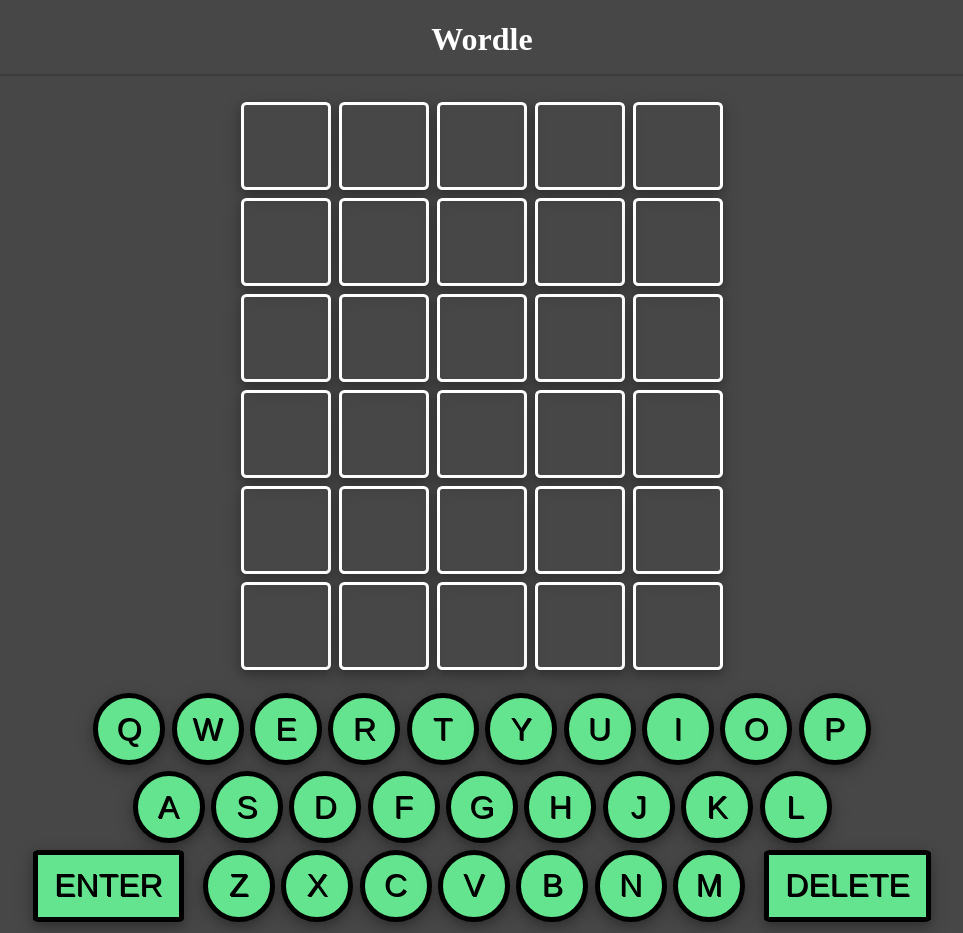
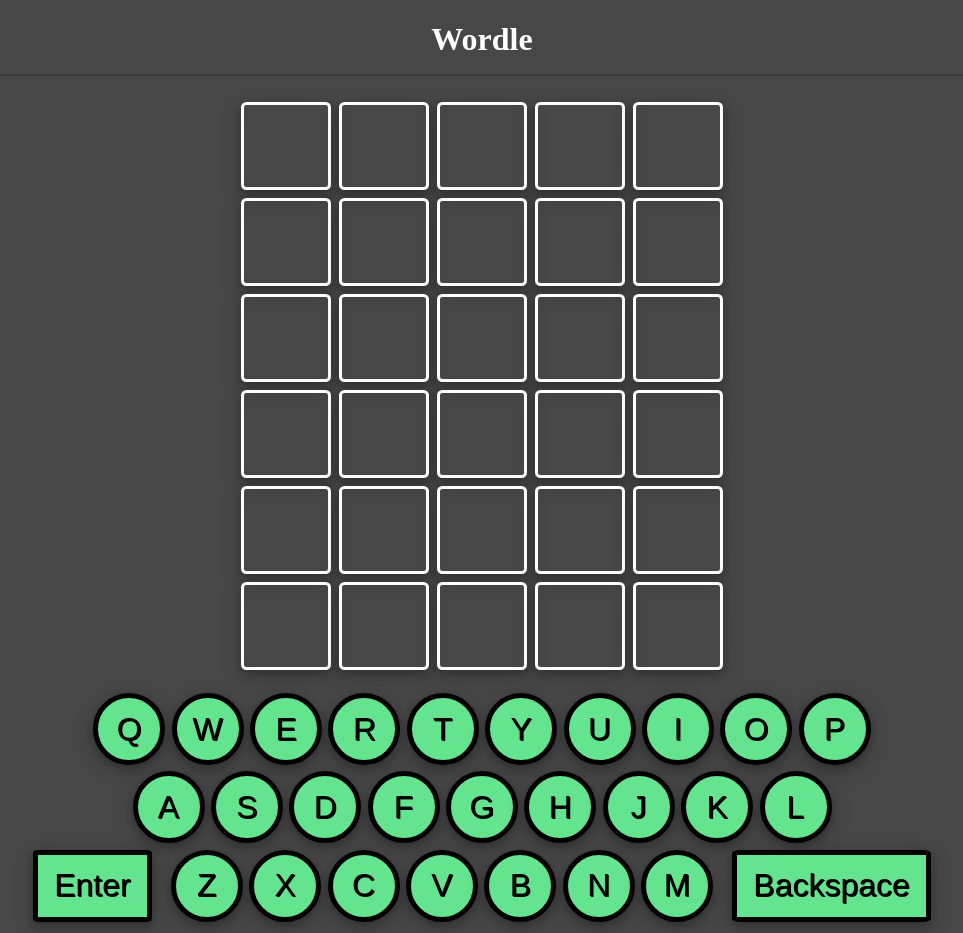
Before and after one commit to nilsishome/SJPI24, a React (Vite) app in the folder Wordle/: page / in a window 1280 px wide. Shown: the whole page, without its empty margins (158-1121 px from the left). Built offline with nearby package versions, Linux system fonts and the light colour scheme.

Commit message:
Add functionality to write letters with 'physical' keyboard

```diff
--- a/Wordle/components/GameBoard.tsx
+++ b/Wordle/components/GameBoard.tsx
@@ -1,16 +1,35 @@
-import React, { JSX } from "react";
+import React, { JSX, MouseEventHandler } from "react";
 
-const GameBoard: React.FC = (): JSX.Element => {
-  const KEYS1 = ["Q", "W", "E", "R", "T", "Y", "U", "I", "O", "P"];
-  const KEYS2 = ["A", "S", "D", "F", "G", "H", "J", "K", "L"];
-  const KEYS3 = ["ENTER", "Z", "X", "C", "V", "B", "N", "M", "DELETE"];
+type Props = {
+  onClick: MouseEventHandler<HTMLButtonElement>;
+};
+
+const GameBoard: React.FC<Props> = ({ onClick }): JSX.Element => {
+  const KEYS1: string[] = ["Q", "W", "E", "R", "T", "Y", "U", "I", "O", "P"];
+  const KEYS2: string[] = ["A", "S", "D", "F", "G", "H", "J", "K", "L"];
+  const KEYS3: string[] = [
+    "Enter",
+    "Z",
+    "X",
+    "C",
+    "V",
+    "B",
+    "N",
+    "M",
+    "Backspace",
+  ];
 
   return (
     <>
       <div>
         {KEYS1.map(
           (_, index: number): JSX.Element => (
-            <button key={index} id={`ID1${index}`} className="keyboard">
+            <button
+              key={index}
+              id={`ID1${index}`}
+              className="keyboard"
+              onClick={onClick}
+            >
               {KEYS1[index]}
             </button>
           )
@@ -19,7 +38,12 @@
       <div>
         {KEYS2.map(
           (_, index: number): JSX.Element => (
-            <button key={index} id={`ID2${index}`} className="keyboard">
+            <button
+              key={index}
+              id={`ID2${index}`}
+              className="keyboard"
+              onClick={onClick}
+            >
               {KEYS2[index]}
             </button>
           )
@@ -28,7 +52,12 @@
       <div>
         {KEYS3.map(
           (_, index: number): JSX.Element => (
-            <button key={index} id={`ID3${index}`} className="keyboard">
+            <button
+              key={index}
+              id={`ID3${index}`}
+              className="keyboard"
+              onClick={onClick}
+            >
               {KEYS3[index]}
             </button>
           )
--- a/Wordle/src/App.tsx
+++ b/Wordle/src/App.tsx
@@ -9,15 +9,16 @@
  *  probably with Express.
  *
  *  I will also create a database - for the first time in this education -
- *  containing high-scores. We will probably use MongoDB.
+ *  containing high-scores. We will use MongoDB.
  *
  *  All functionality will be implemented with the help from TypeScript.
  *  The high-score page will be server-side rendered, either by Pug or EJS.
  *
  *  Step 1: is to create the game itself!
- *    1a. Implement functionality and UI (using a template word-library for now)
+ *    1a. Implement functionality and GUI
  *    1b. Import the real word-library to our backend
  *    1c.
+ *  Step 2: is to create the backend with the game- and API functionality
  */
 
 const App: React.FC = (): JSX.Element => {
@@ -28,14 +29,10 @@
   const [currentGuessIndex, setCurrentGuessIndex] = useState<number>(0);
   const [gameOver, setGameOver] = useState<boolean>(false);
 
-  document.body.style = "background-color: #474747";
-
-  useEffect(() => {
-    const handleKeyUp = (event: KeyboardEvent): void => {
+  const handleUserInput = (userInput: string): void => {
     const newLetters: string[][] = currentLetters.map((row: string[]) => [
       ...row,
     ]);
-      const userInput: string = event.key;
     const emptyIndex: number = newLetters[currentGuessIndex].indexOf("");
 
     if (!gameOver) {
@@ -53,6 +50,18 @@
     }
   };
 
+  const handleOnClick = (event: React.MouseEvent<HTMLButtonElement>): void => {
+    const letter = event.currentTarget.textContent;
+    if (letter) {
+      handleUserInput(letter);
+    }
+  };
+
+  useEffect(() => {
+    const handleKeyUp = (event: KeyboardEvent): void => {
+      handleUserInput(event.key);
+    };
+
     window.addEventListener("keyup", handleKeyUp);
 
     return () => {
@@ -67,7 +76,7 @@
         <GameInput letterBoxes={letterBoxes} currentLetters={currentLetters} />
       </section>
       <section id="keyWrapper">
-        <GameBoard />
+        <GameBoard onClick={handleOnClick} />
       </section>
     </main>
   );
--- a/Wordle/src/index.css
+++ b/Wordle/src/index.css
@@ -1,3 +1,7 @@
+.App, html {
+  background-color: #474747;
+}
+
 #title {
   text-align: center;
   color: #fff;
--- a/Wordle/src/main.tsx
+++ b/Wordle/src/main.tsx
@@ -1,5 +1,5 @@
-import React, { StrictMode } from "react";
-import ReactDOM, { createRoot } from "react-dom/client";
+import React from "react";
+import ReactDOM from "react-dom/client";
 import "./index.css";
 import App from "./App";
 
```
Lines whose indentation alone changed are shown as unchanged.
